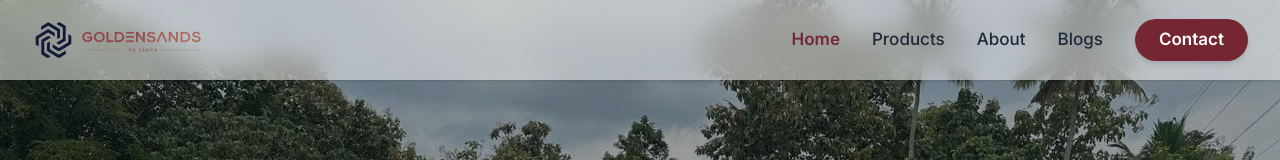
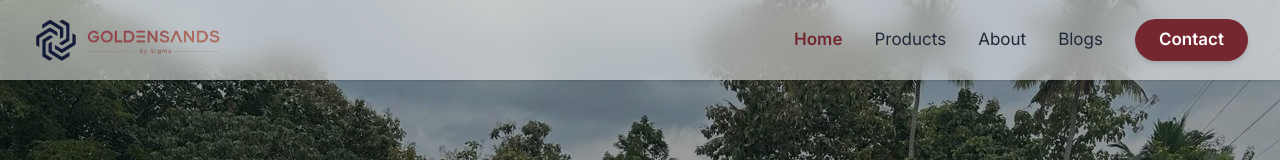
Before and after one commit to dusndjnks/RiverSand, a Next.js app: page / in a window 1280 px wide. Shown: the top 160 px of the page. Built offline with nearby package versions, Linux system fonts and the light colour scheme; a web font is replaced by a local one.

Commit message:
final commit

```diff
--- a/src/components/Navbar.jsx
+++ b/src/components/Navbar.jsx
@@ -32,13 +32,13 @@ const isActive = (path) => pathname === path;
               src={logo}
               alt="Sigma Sands Logo"
               className="block"
-              width={180}
+              width={200}
               priority
             />
           </Link>
 
           {/* Desktop Nav */}
-          <div className="hidden md:flex items-center space-x-8 text-[17px] font-medium">
+          <div className="hidden md:flex items-center space-x-8 text-[17px] ">
             {NAV_LINKS.map((link) => (
               <Link
                 key={link.name}
```
